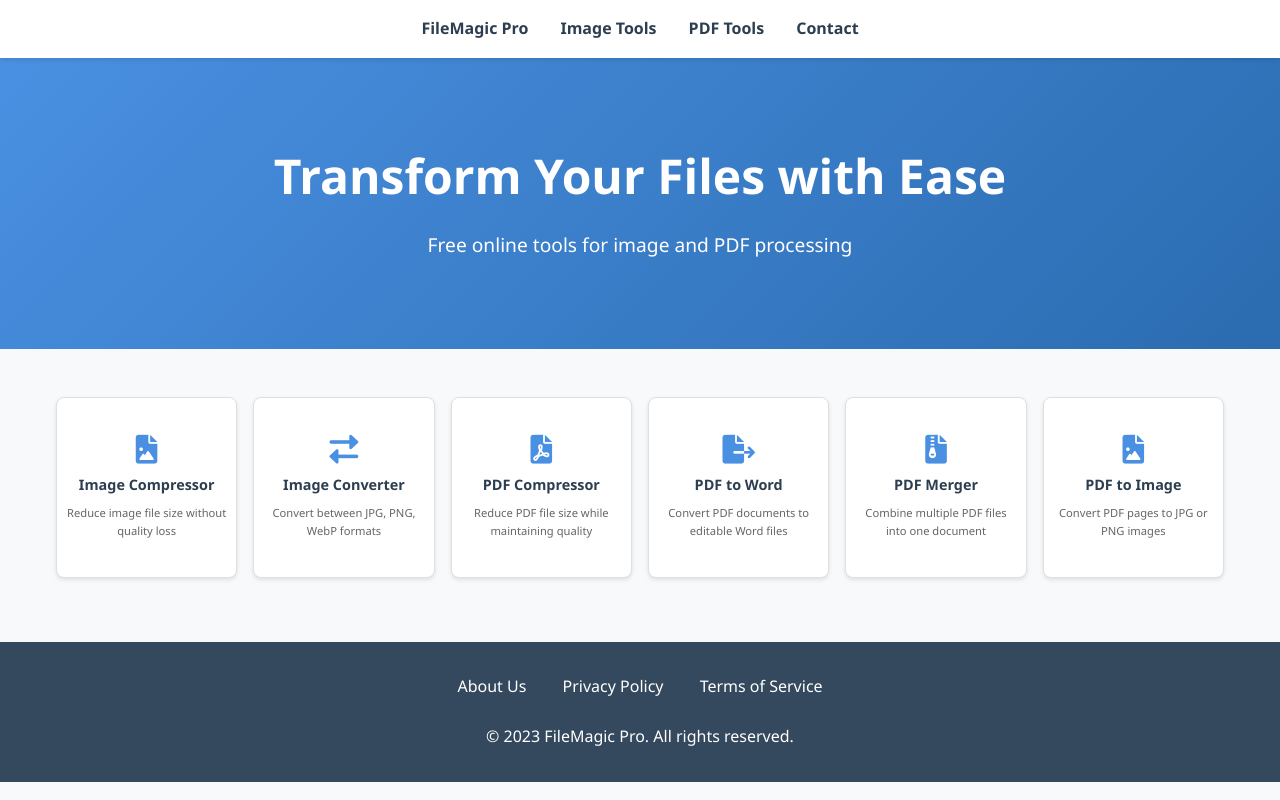
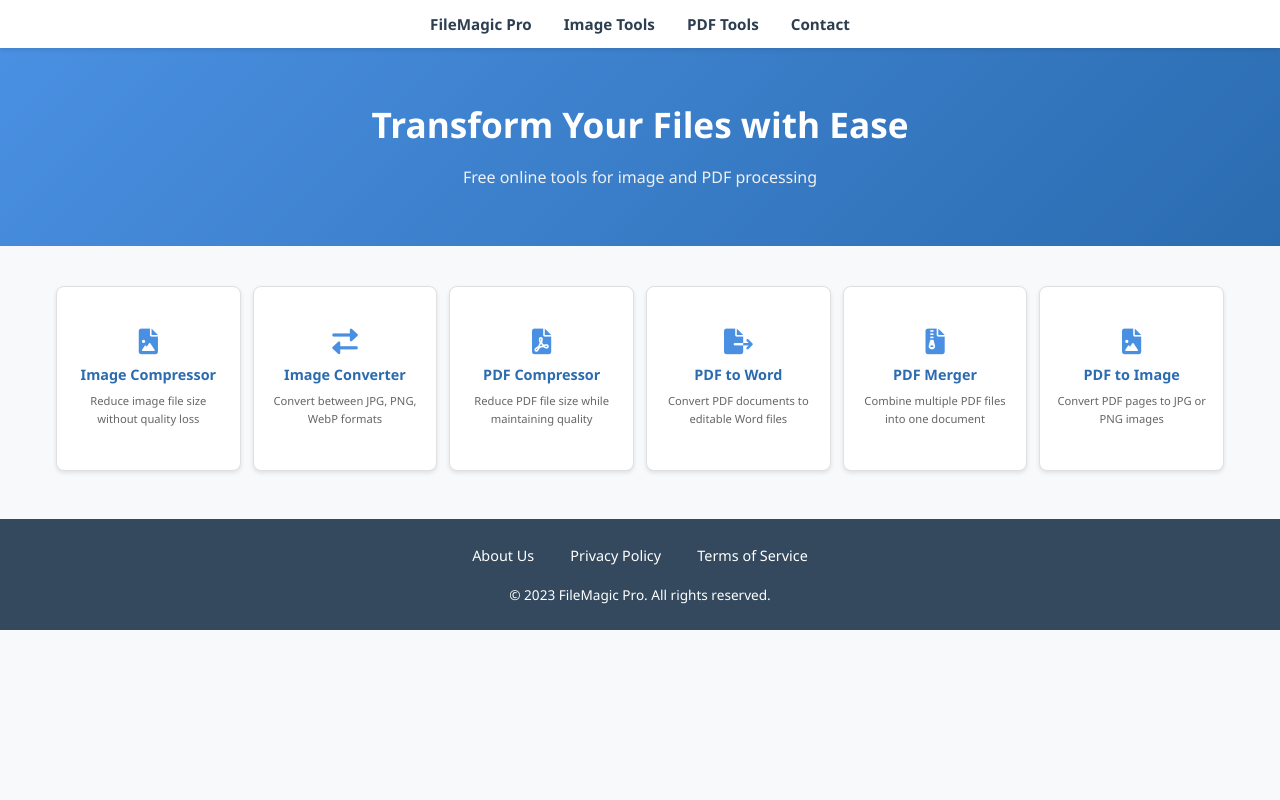
Before and after one commit to Huvappa-Maralappanavar/Tools, a plain HTML site: page index.html in a window 1280 px wide. Drawn offline with Linux system fonts and the light colour scheme.

Commit message:
Update index.html

```diff
--- a/index.html
+++ b/index.html
@@ -9,12 +9,12 @@
   <link rel="stylesheet" href="https://cdnjs.cloudflare.com/ajax/libs/font-awesome/6.0.0/css/all.min.css" />
   <style>
     :root {
-      --primary-color: #4A90E2;
-      --secondary-color: #34495e;
-      --accent-color: #2B6CB0;
-      --background-color: #f8f9fa;
-      --card-background: #ffffff;
-      --text-color: #2c3e50;
+      --primary-color: #4A90E2;      /* Hero and main accent */
+      --secondary-color: #34495e;    /* Footer background */
+      --accent-color: #2B6CB0;       /* Secondary accent for hovers */
+      --background-color: #f8f9fa;   /* Body background */
+      --card-background: #ffffff;    /* Card background */
+      --text-color: #2c3e50;         /* Default text color */
       --font-family: 'Segoe UI', Tahoma, Geneva, Verdana, sans-serif;
       --transition-speed: 0.3s;
     }
@@ -29,9 +29,11 @@
       background: var(--background-color);
       color: var(--text-color);
     }
+
+    /* NAVBAR */
     .navbar {
       background: var(--card-background);
-      padding: 1rem 2rem;
+      padding: 0.75rem 1.5rem;
       box-shadow: 0 2px 5px rgba(0,0,0,0.1);
       position: sticky;
       top: 0;
@@ -46,34 +48,43 @@
       text-decoration: none;
       font-weight: 600;
       transition: color var(--transition-speed);
+      font-size: 0.95rem;
     }
     .navbar a:hover {
       color: var(--primary-color);
     }
+
+    /* HERO SECTION */
     .hero {
       text-align: center;
-      padding: 5rem 1rem;
+      padding: 3rem 1rem; /* Reduced padding for a smaller hero */
       background: linear-gradient(135deg, var(--primary-color) 0%, var(--accent-color) 100%);
       color: #fff;
-      margin-bottom: 2rem;
+      margin-bottom: 1.5rem;
     }
     .hero h1 {
-      font-size: 3rem;
-      margin-bottom: 1rem;
+      font-size: 2.2rem; /* Reduced from 3rem for a smaller hero */
+      margin-bottom: 0.75rem;
       font-weight: 700;
+      color: #fff; /* Ensure text is visible against the background */
     }
     .hero p {
-      font-size: 1.2rem;
+      font-size: 1rem;
       margin-bottom: 0.5rem;
+      color: #f0f0f0; /* Slightly lighter text for variety */
     }
+
+    /* GRID OF TOOLS */
     .tools-grid {
       max-width: 1200px;
       margin: 0 auto;
       padding: 1rem;
       display: grid;
-      grid-template-columns: repeat(auto-fit, minmax(140px, 1fr));
-      gap: 1rem;
+      grid-template-columns: repeat(auto-fit, minmax(120px, 1fr)); /* Smaller cards */
+      gap: 0.75rem; /* Reduced gap for a denser layout */
     }
+
+    /* TOOL CARDS */
     .tool-card {
       background: var(--card-background);
       border: 1px solid #e0e0e0;
@@ -82,49 +93,48 @@
       text-align: center;
       transition: transform var(--transition-speed), box-shadow var(--transition-speed);
       box-shadow: 0 2px 4px rgba(0,0,0,0.1);
-      aspect-ratio: 1 / 1;
+      aspect-ratio: 1 / 1; /* Maintains square shape */
       display: flex;
       flex-direction: column;
       justify-content: center;
       align-items: center;
       font-size: 0.8rem;
+      text-decoration: none; /* Ensures no underline on hover for the entire card */
+      color: var(--text-color);
     }
     .tool-card:hover {
       transform: translateY(-5px);
       box-shadow: 0 8px 15px rgba(0,0,0,0.15);
     }
     .tool-icon {
-      font-size: 1.8rem;
-      color: var(--primary-color);
+      font-size: 1.6rem; /* Slightly smaller icon */
       margin-bottom: 0.5rem;
       transition: color var(--transition-speed);
+      color: var(--primary-color);
     }
     .tool-card:hover .tool-icon {
       color: var(--accent-color);
     }
     .tool-card h3 {
-      margin-bottom: 0.5rem;
+      margin-bottom: 0.4rem;
       font-size: 0.9rem;
-      font-weight: 600;
-    }
-    .tool-card h3 a {
-      text-decoration: none;
-      color: var(--text-color);
+      font-weight: 700;
+      color: var(--accent-color); /* Adds a pop of color to the title */
       transition: color var(--transition-speed);
-    }
-    .tool-card h3 a:hover {
-      color: var(--primary-color);
     }
     .tool-card p {
       font-size: 0.7rem;
       color: #666;
+      margin: 0 0.5rem;
     }
+
+    /* FOOTER */
     .footer {
       background: var(--secondary-color);
       color: white;
-      padding: 2rem 1rem;
+      padding: 1.5rem 1rem;
       text-align: center;
-      margin-top: 3rem;
+      margin-top: 2rem;
     }
     .footer a {
       color: white;
@@ -132,10 +142,13 @@
       margin: 0 1rem;
       font-weight: 500;
       transition: color var(--transition-speed);
+      font-size: 0.9rem;
     }
     .footer a:hover {
       color: var(--primary-color);
     }
+
+    /* RESPONSIVE */
     @media (max-width: 768px) {
       .tools-grid {
         grid-template-columns: 1fr 1fr;
@@ -143,6 +156,12 @@
       .navbar {
         flex-direction: column;
         gap: 1rem;
+      }
+      .hero h1 {
+        font-size: 1.8rem;
+      }
+      .hero p {
+        font-size: 0.9rem;
       }
     }
   </style>
@@ -162,38 +181,38 @@
 
   <div class="tools-grid">
     <!-- Image Tools -->
-    <a href="image-compress.html" class="tool-card" style="text-decoration: none; color: inherit;">
+    <a href="image-compress.html" class="tool-card">
       <i class="fas fa-file-image tool-icon"></i>
       <h3>Image Compressor</h3>
       <p>Reduce image file size without quality loss</p>
     </a>
 
-    <a href="image-converter.html" class="tool-card" style="text-decoration: none; color: inherit;">
+    <a href="image-converter.html" class="tool-card">
       <i class="fas fa-exchange-alt tool-icon"></i>
       <h3>Image Converter</h3>
       <p>Convert between JPG, PNG, WebP formats</p>
     </a>
 
     <!-- PDF Tools -->
-    <a href="pdf-compress.html" class="tool-card" style="text-decoration: none; color: inherit;">
+    <a href="pdf-compress.html" class="tool-card">
       <i class="fas fa-file-pdf tool-icon"></i>
       <h3>PDF Compressor</h3>
       <p>Reduce PDF file size while maintaining quality</p>
     </a>
 
-    <a href="pdf-to-word.html" class="tool-card" style="text-decoration: none; color: inherit;">
+    <a href="pdf-to-word.html" class="tool-card">
       <i class="fas fa-file-export tool-icon"></i>
       <h3>PDF to Word</h3>
       <p>Convert PDF documents to editable Word files</p>
     </a>
 
-    <a href="pdf-merger.html" class="tool-card" style="text-decoration: none; color: inherit;">
+    <a href="pdf-merger.html" class="tool-card">
       <i class="fas fa-file-archive tool-icon"></i>
       <h3>PDF Merger</h3>
       <p>Combine multiple PDF files into one document</p>
     </a>
 
-    <a href="pdf-to-image.html" class="tool-card" style="text-decoration: none; color: inherit;">
+    <a href="pdf-to-image.html" class="tool-card">
       <i class="fas fa-file-image tool-icon"></i>
       <h3>PDF to Image</h3>
       <p>Convert PDF pages to JPG or PNG images</p>
@@ -201,12 +220,12 @@
   </div>
 
   <footer class="footer">
-    <div style="margin-bottom: 1.5rem;">
+    <div style="margin-bottom: 1rem;">
       <a href="#about">About Us</a>
       <a href="#privacy">Privacy Policy</a>
       <a href="#terms">Terms of Service</a>
     </div>
-    <p>&copy; 2023 FileMagic Pro. All rights reserved.</p>
+    <p style="font-size: 0.85rem;">&copy; 2023 FileMagic Pro. All rights reserved.</p>
   </footer>
 </body>
 </html>
```
